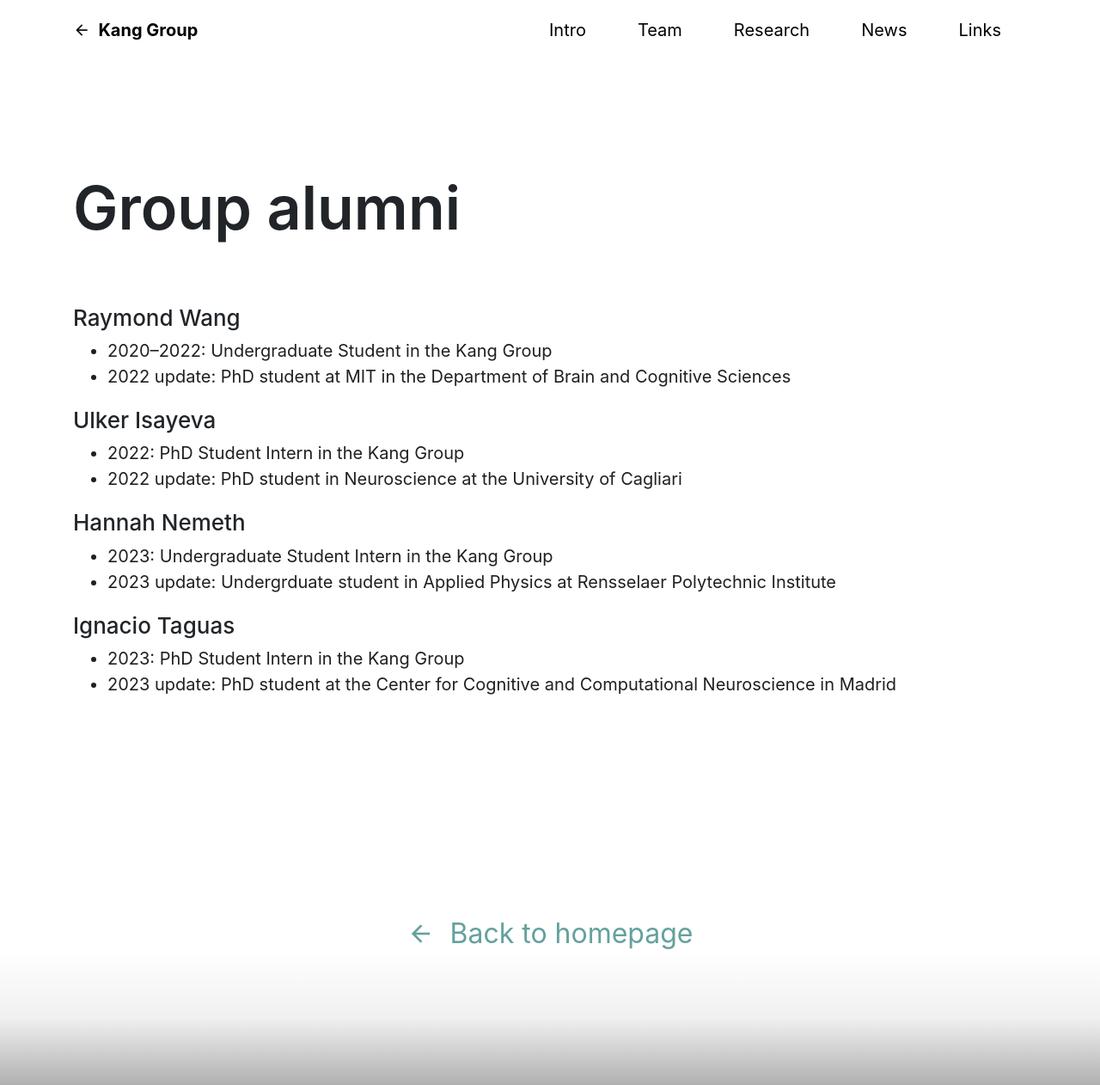
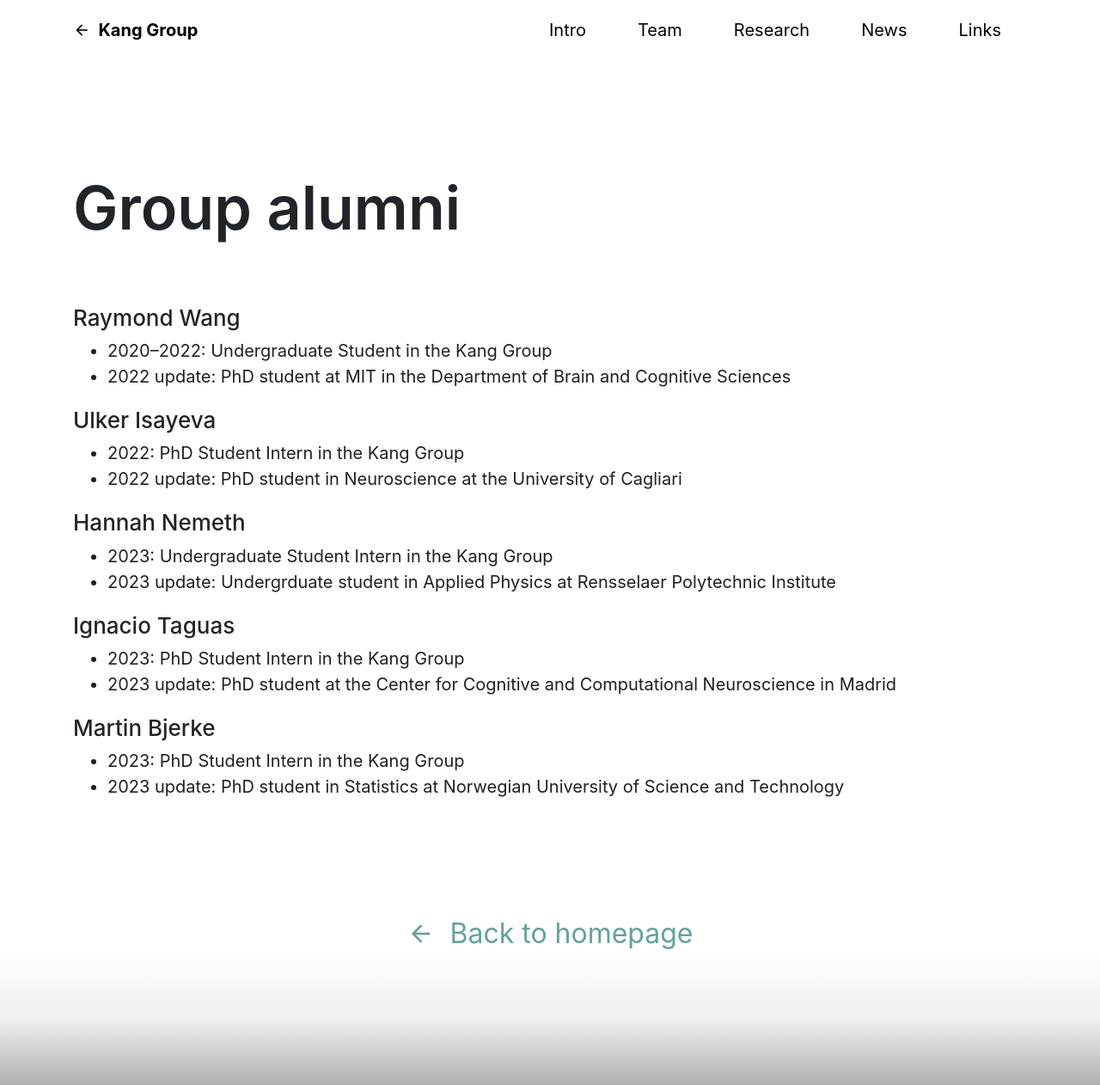
Before and after one commit to louiskang/group.github.io, a Jekyll site: the page built from group-alumni.html, in a window 1280 px wide and 1262 px high. Shown: the whole window at 86% size. Built offline with Jekyll 4.4.1, drawn with Linux system fonts in a browser that asks for light colours; some web fonts are replaced.

Commit message:
Moved Martin to alumni

```diff
--- a/_data/team.yml
+++ b/_data/team.yml
@@ -69,3 +69,7 @@
   about: I’m a PhD Candidate at the Department of Mathematics, Norwegian University of Science and Technology. My research lies in the intersection of statistics and computational neuroscience, where I work on latent variable discovery and ensemble detection in large scale neural recordings, using novel techniques from machine learning. When not at work, I enjoy (among other things) cooking food and ice skating.
   email: martin.bjerke@ntnu.no
   CV: "/docs/Martin_Bjerke_CV.pdf"
+  alum: true
+  years: 2023
+  history:
+    - "2023 update: PhD student in Statistics at Norwegian University of Science and Technology"
```
